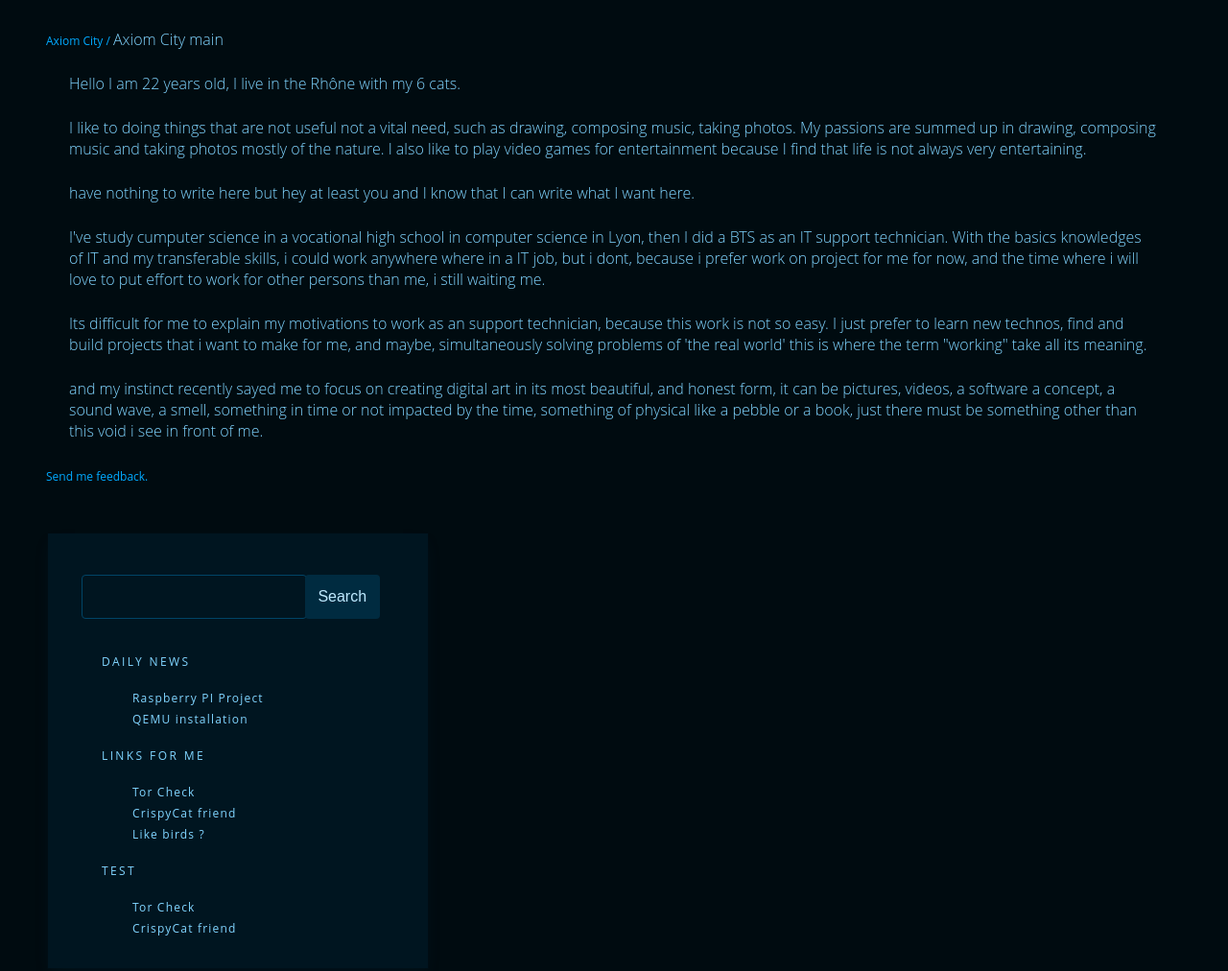
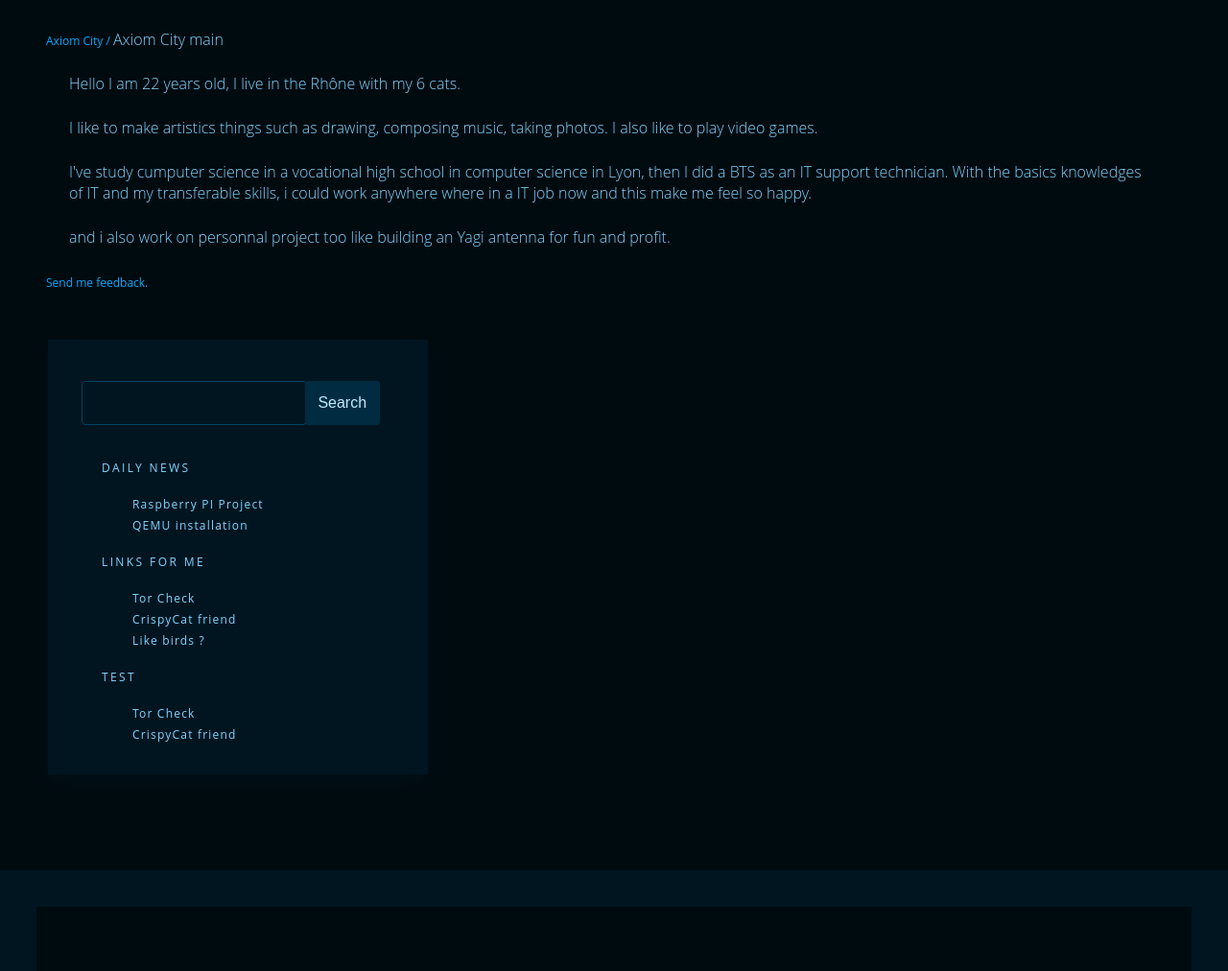
Before and after one commit to axiomcity/axiomcity.github.io, a plain HTML site: page index.html in a window 1280 px wide. Shown: the part 540-1552 px from the top of the page at 96% size. Drawn offline with Linux system fonts and the light colour scheme.

Commit message:
Add files via upload

```diff
--- a/index.html
+++ b/index.html
@@ -57,31 +57,22 @@
                     <div class="width" id="main">
                         <a class="startup" href="/index.html">Axiom City / </a> Axiom City main
 			<p>
-				Hello I am 22 years old, I live in the Rhône with my 6 cats.</p>
+				Hello I am 22 years old, I live in the Rhône with my 6 cats.
+			</p>
+
 			<p>
-				I like to doing things that are not useful not a vital need, such as drawing, composing music, taking photos.
-				My passions are summed up in drawing, composing music and taking photos mostly of the nature.
-				I also like to play video games for entertainment because I find that life is not always very entertaining.
+				I like to make artistics things such as drawing, composing music, taking photos.
+				I also like to play video games.
 			</p>
-			<p>
-				have nothing to write here but hey at least you and I know that I can write what I want here.<p/>
+
 			<p>
 				I've study cumputer science in a vocational high school in computer science in Lyon,
 				then I did a BTS as an IT support technician.
-				With the basics knowledges of IT and my transferable skills, i could work anywhere where in a IT job, but i dont,
-				because i prefer work on project for me for now, and the time where i will love to put effort to work for other persons
-				than me, i still waiting me.
+				With the basics knowledges of IT and my transferable skills, i could work anywhere where in a IT job now and this make me feel so happy.
 			</p>
 
 			<p>
-				Its difficult for me to explain my motivations to work as an support technician, because this work is not so easy.
-				I just prefer to learn new technos, find and build projects that i want to make for me, and maybe, simultaneously solving problems of 'the real world'
-				this is where the term "working" take all its meaning.
-			</p>
-			<p>
-				and my instinct recently sayed me to focus on creating digital art in its most beautiful, and honest form, it can be pictures,
-				videos, a software a concept, a sound wave, a smell, something in time or not impacted by the time, something of physical like a pebble or a book, just there must be something other than this void i see in front of me.
-
+				and i also work on personnal project too like building an Yagi antenna for fun and profit.
 			</p>
                         <a href="/feedback.html" alt="contact-me-link" >Send me feedback.</a>
                     </div>
@@ -127,7 +118,7 @@
                 </div>
 				<small> BTC bc1qnr05a0jzyef5pkayq4tc795pf7j8mv8yluqv8v </small><br>
                 <small> ETH 0x24aC8D466C177a697b976c0366AC9db650c0b1c4 </small><br>
-				<small> PGP 5C468BFCA082500FB5B6016CCD979C8D980CB9C1 </small><br>
+				<small> PGP 14C859598B3A63956F66282D6C254AC34910E2B2 </small><br>
 				<small> © 2024 crispycat • The text content of this site is licensed CC BY-SA-NC 4.0 unless otherwise specified</small><br><br>
 				<small>Copyright 2024 - David Berger</small>
             </section>
```
